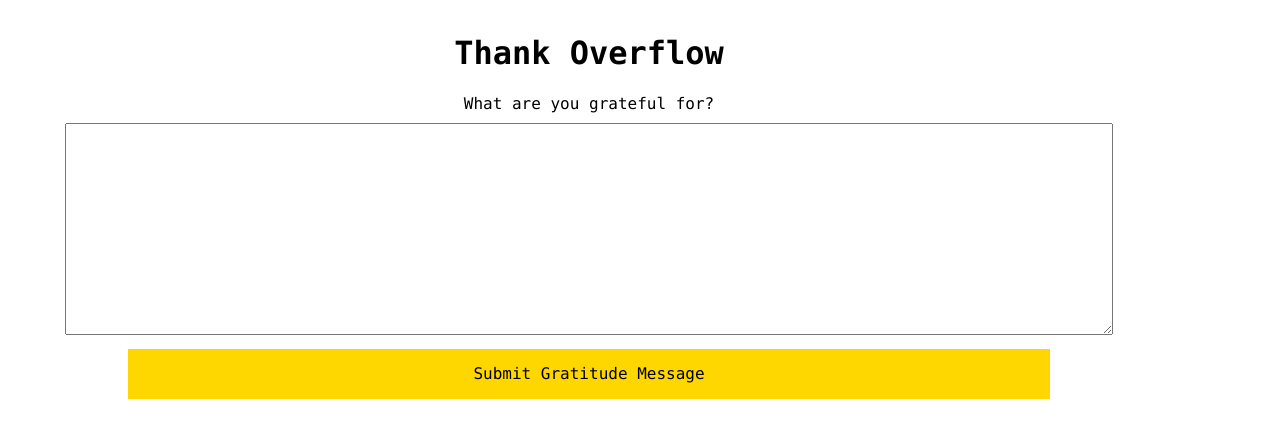
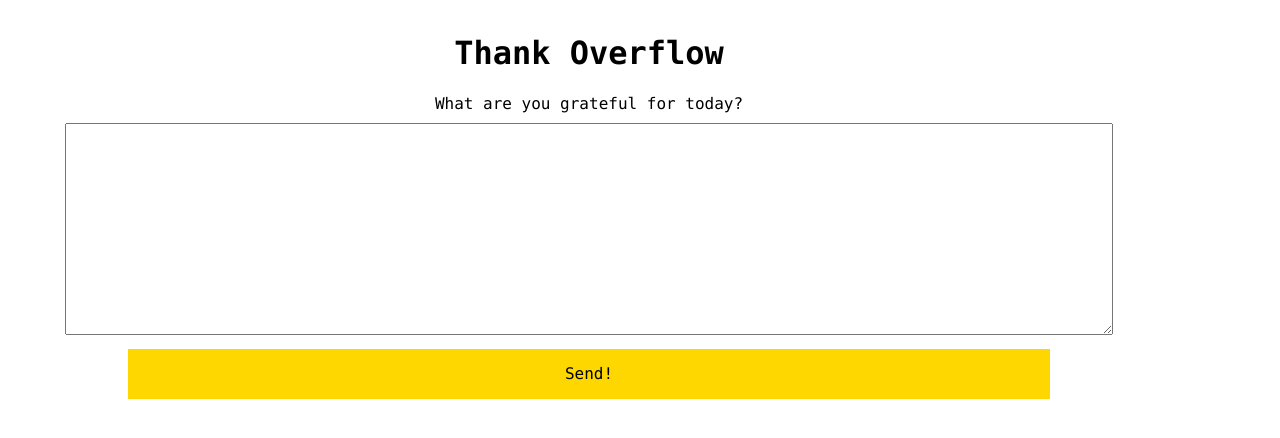
Before and after one commit to i-bar/thankoverflow, a React (Create React App) app: page / in a window 1280 px wide. Shown: the top 438 px of the page. Built offline with nearby package versions, Linux system fonts and the light colour scheme.

Commit message:
Updated / fixed some texts

```diff
--- a/src/components/GratitudeForm.js
+++ b/src/components/GratitudeForm.js
@@ -7,7 +7,7 @@ class GratitudeForm extends Component {
       <div>
         <form>
           <label>
-            What are you grateful for?
+            What are you grateful for today?
             <InputBox />
           </label>
         </form>
--- a/src/components/InputBox.js
+++ b/src/components/InputBox.js
@@ -30,7 +30,7 @@ class InputBox extends Component {
           onChange={this.handleChange}
           className="input-box"
         />
-        <Button text="Submit Gratitude Message" submitForm={this.submitForm} />
+        <Button text="Send!" submitForm={this.submitForm} />
       </div>
     );
   }
```
